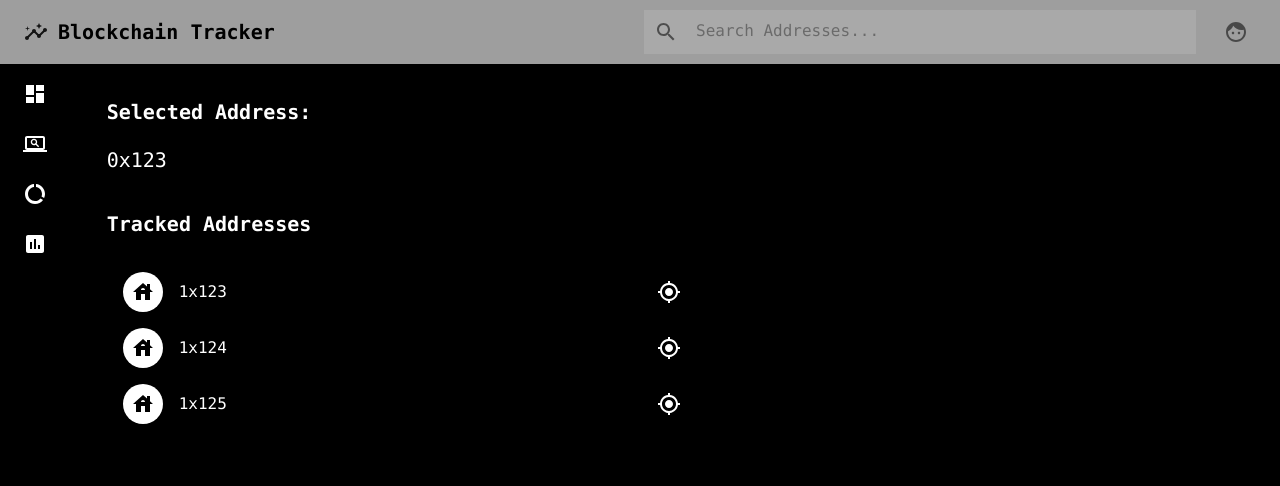
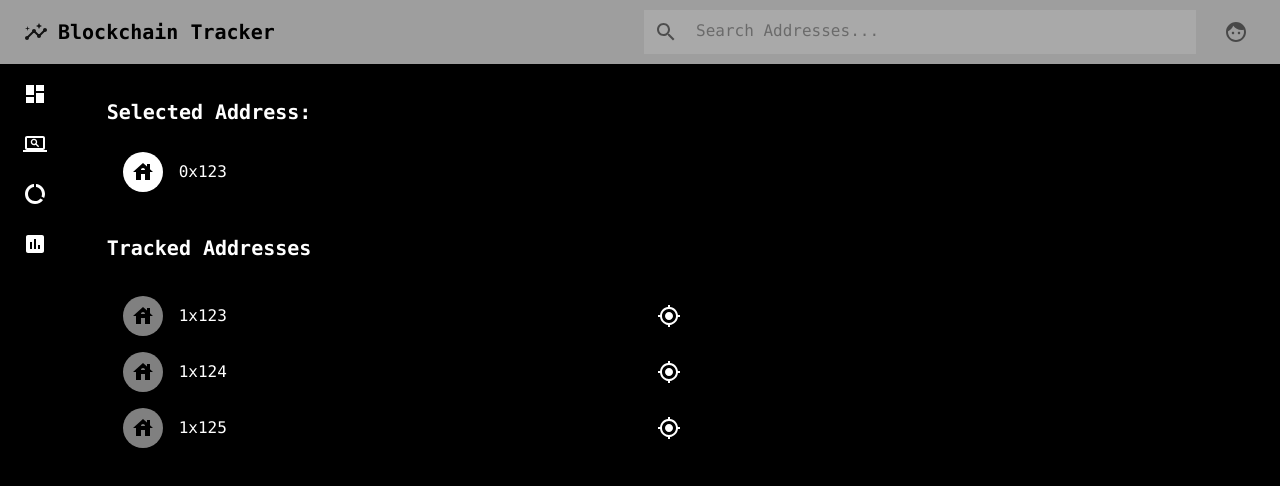
Before and after one commit to cs130-w22/Group-B6, a React (Create React App) app in the folder blockchain-tracker-frontend/: page / in a window 1280 px wide. Shown: the top 486 px of the page. Built offline with nearby package versions, Linux system fonts and the light colour scheme.

Commit message:
Modified Overview Page

```diff
--- a/blockchain-tracker-frontend/src/overview/index.js
+++ b/blockchain-tracker-frontend/src/overview/index.js
@@ -16,14 +16,21 @@ const addresses = ['1x123', '1x124', '1x125']
 function Overview({setCurrAddress, currAddress}) {
     return <Grid item xs={12} md={6}>
         <Typography sx={{ mt: 4, mb: 2, fontWeight: 'bold', color: 'white' }} variant="h6">Selected Address:</Typography>
-        <Typography sx={{ mt: 2, mb: 2, color: 'white' }} variant="h6">{currAddress}</Typography>
+        <ListItem key={currAddress}>
+            <ListItemAvatar>
+                <Avatar sx={{background: 'white'}}>
+                    <HouseIcon  sx={{color: 'black'}}/>
+                </Avatar>
+            </ListItemAvatar>
+            <ListItemText sx={{color: 'white'}}> {currAddress} </ListItemText>
+        </ListItem>
         <Typography sx={{ mt: 4, mb: 2, fontWeight: 'bold', color: 'white' }} variant="h6">Tracked Addresses</Typography>
         <List>
             {
                 addresses.map((address) =>
                     <ListItem key={address}>
                         <ListItemAvatar>
-                            <Avatar sx={{background: 'white'}}>
+                            <Avatar sx={{background: 'grey'}}>
                                 <HouseIcon  sx={{color: 'black'}}/>
                             </Avatar>
                         </ListItemAvatar>
--- a/blockchain-tracker-frontend/src/search/index.js
+++ b/blockchain-tracker-frontend/src/search/index.js
@@ -1,6 +1,6 @@
 import * as React from 'react';
 import { DataGrid } from '@mui/x-data-grid';
-import {Box, Button, Typography} from "@mui/material";
+import {Box, Button, FormControl, InputLabel, MenuItem, Select, Typography} from "@mui/material";
 import AddIcon from '@mui/icons-material/Add';
 
 const columns = [
@@ -28,7 +28,14 @@ const rows = [
     { id: 11, time: '2021-12-03 20:00', network: 'ethereum', protocol: 'N/A', category: 'wallet', name: 'ETC', price: 4168.06, quantity: 0.086, value: 356.719 },
 ];
 
+const trackedAddresses = ['0x123', '0x124', '0x125'];
+
 function Search({address}) {
+    const [age, setAge] = React.useState('');
+    const handleChange = (event) => {
+        setAge(event.target.value);
+    };
+
     return (
         <div style={{ height: 500, width: '100%', color: 'grey'}}>
             <Box sx={{display: 'flex', marginTop: '10px'}}>
```
